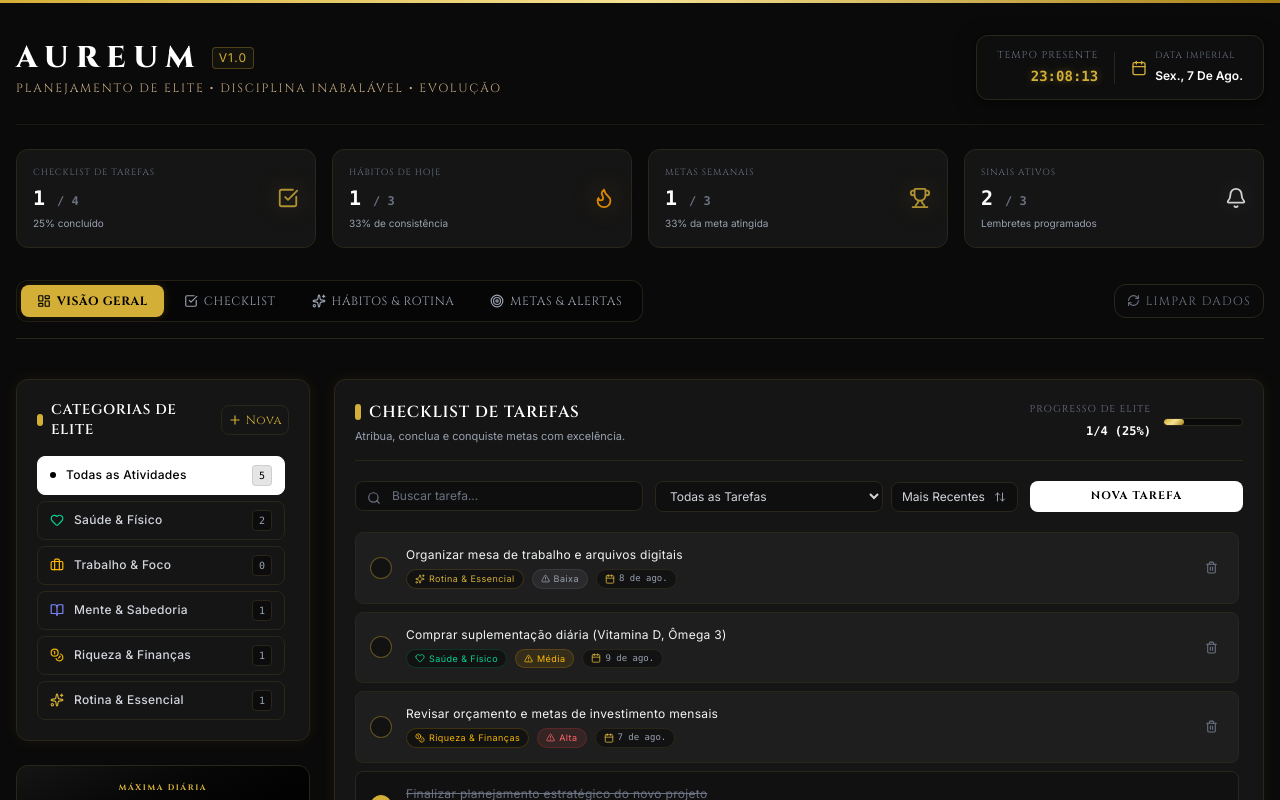
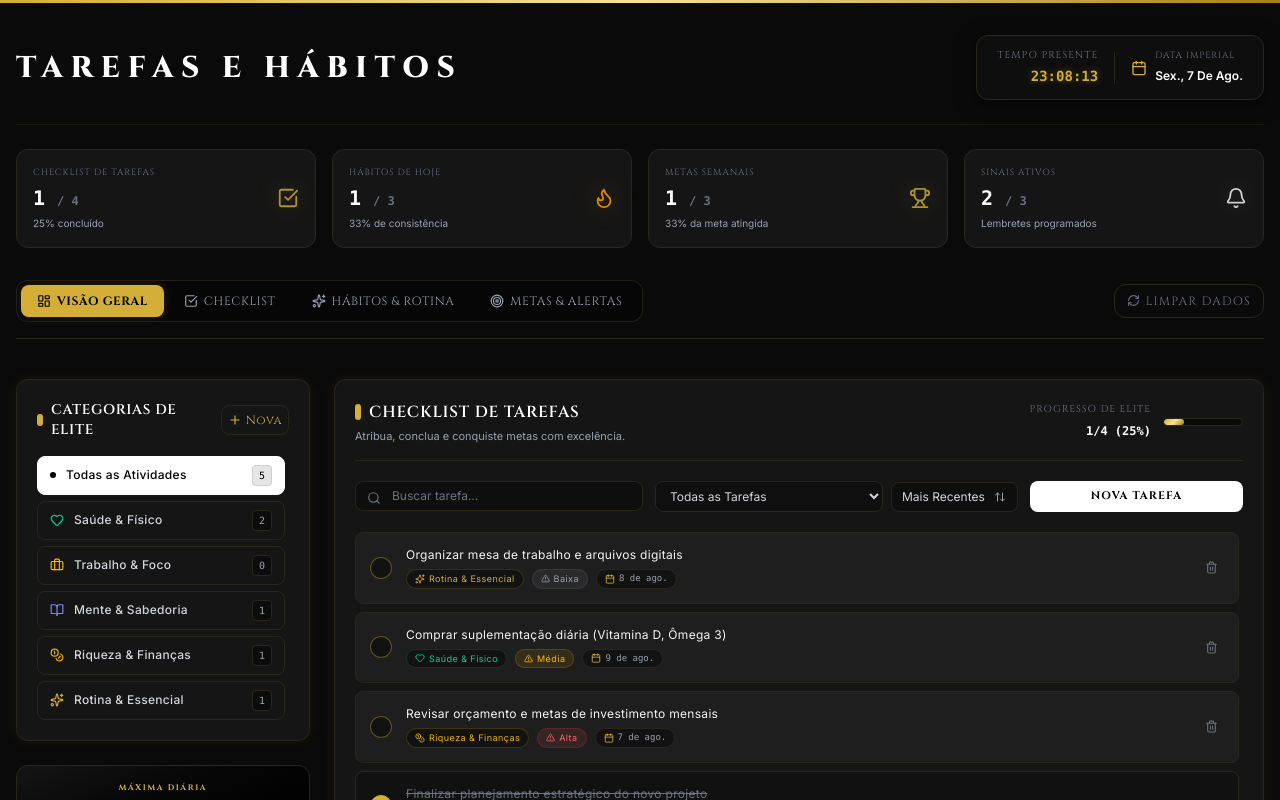
Before and after one commit to vanderleivercel-cell/tarefasehabitos, a React (Vite) app: page / in a window 1280 px wide. Shown: the top 800 px of the page. Built offline with nearby package versions, Linux system fonts and the light colour scheme.

Commit message:
Update title to TAREFAS E HABITOS

```diff
--- a/src/App.tsx
+++ b/src/App.tsx
@@ -274,15 +274,9 @@ export default function App() {
         {/* Upper Brand bar */}
         <div className="flex flex-col md:flex-row md:items-center justify-between gap-6 pb-6 border-b border-lux-border/60">
           <div>
-            <h1 className="font-serif-lux text-2xl md:text-3xl font-extrabold tracking-[0.25em] text-white flex items-center gap-1.5">
-              AUREUM
-              <span className="text-gold-primary font-normal text-xs tracking-widest align-super ml-1 border border-gold-primary/30 rounded px-1.5 py-0.5 font-sans-lux bg-gold-primary/5">
-                V1.0
-              </span>
+            <h1 className="font-serif-lux text-2xl md:text-3xl font-extrabold tracking-[0.25em] text-white flex items-center gap-1.5 uppercase">
+              TAREFAS E HÁBITOS
             </h1>
-            <p className="text-[10px] md:text-xs font-serif-lux tracking-[0.15em] text-gold-accent mt-1 uppercase">
-              Planejamento de Elite • Disciplina Inabalável • Evolução
-            </p>
           </div>
 
           {/* Luxury Clock / Calendar Widget */}
```
